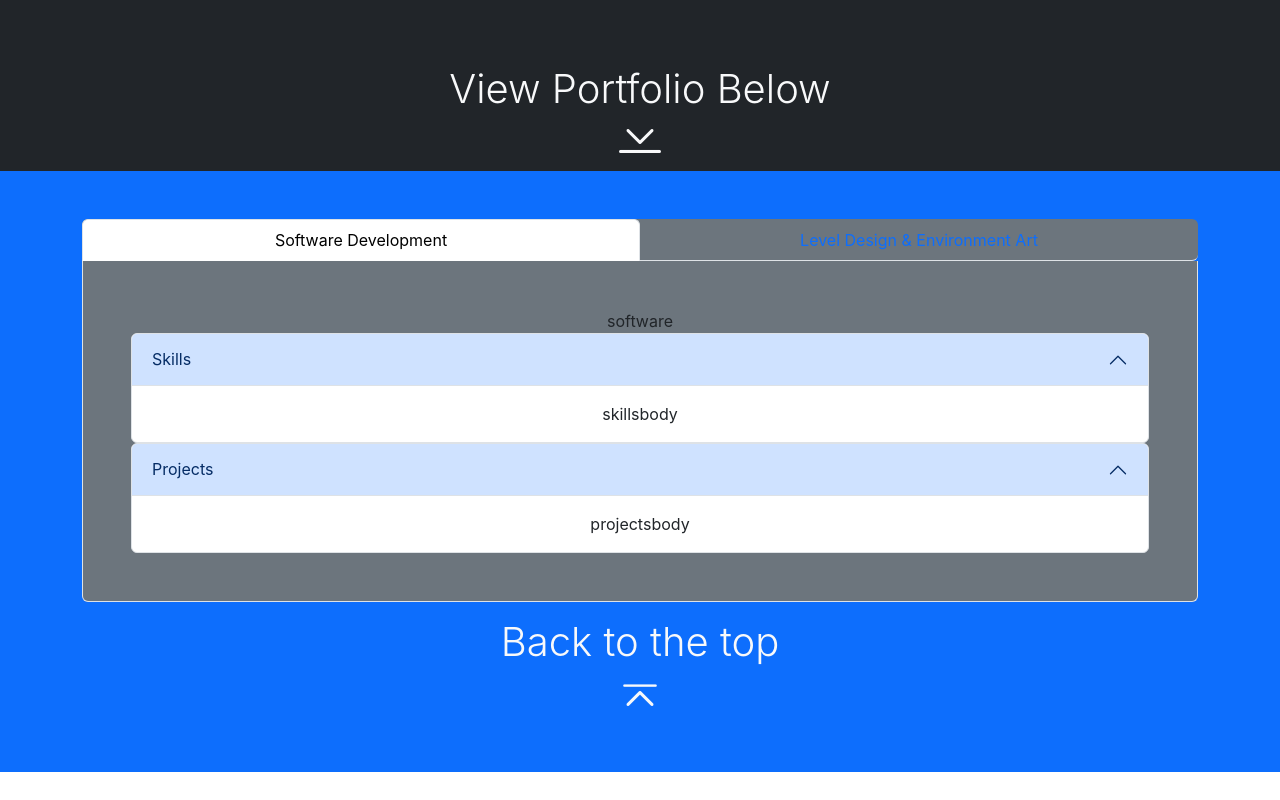
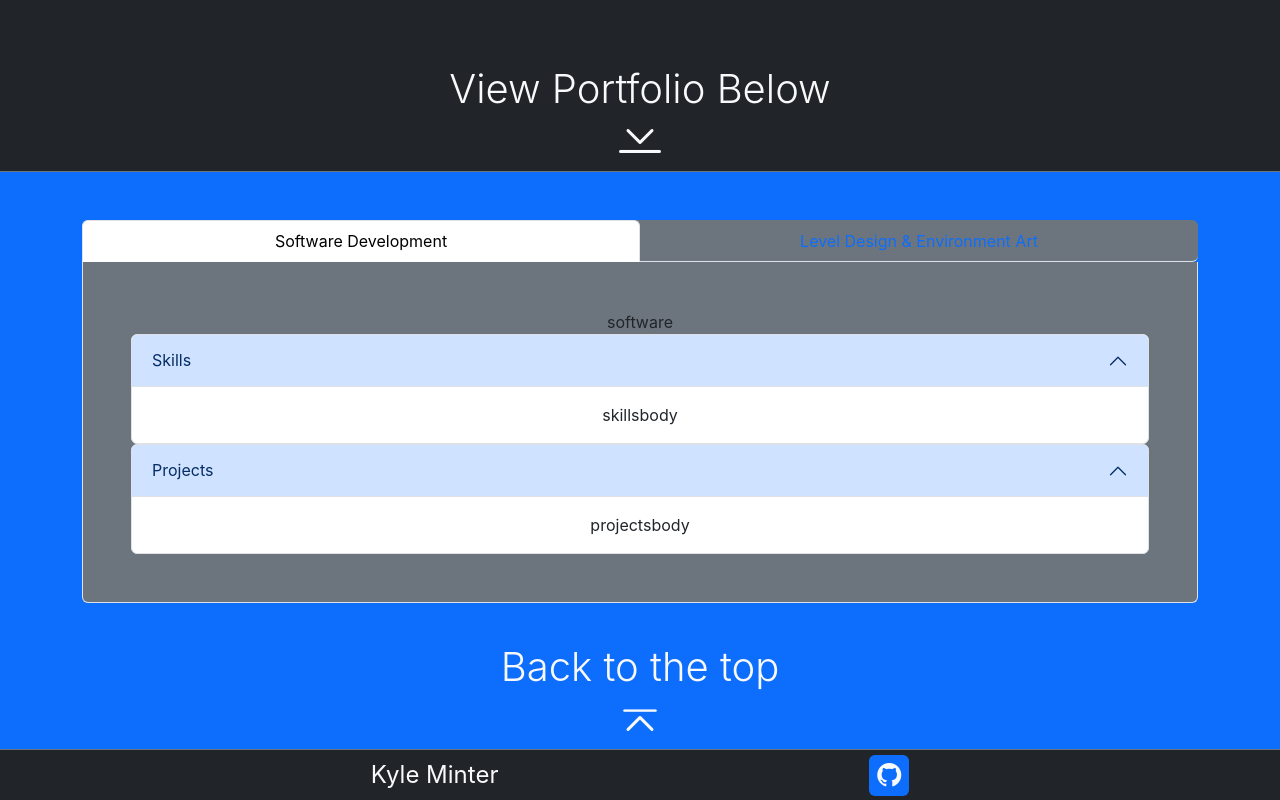
Before and after one commit to KyleMinter/KyleMinter.github.io, a React (Create React App) app: page / in a window 1280 px wide. Shown: the part 629-1429 px from the top of the page. Before the commit the page ends 1401 px from the top, so only its background shows below. Built offline with nearby package versions, Linux system fonts and the light colour scheme; the HTML template or start-up script is replaced by a standard one.

Commit message:
Created site footer and reusable icon component

```diff
--- a/src/App.js
+++ b/src/App.js
@@ -5,6 +5,7 @@ import Col from 'react-bootstrap/Col';
 import BioPageContent from './bio_page/BioPageContent';
 import PortfolioTabs from './portfolio_page/PortfolioTabs';
 import PageFooter from './footers/PageFooter';
+import SiteFooter from './footers/SiteFooter';
 
 function App() {
   return (
@@ -22,9 +23,14 @@ function App() {
         </Container>
       </div>
 
-      <div id="portfolio_tabs" className="p-5">
+      <div id="portfolio_tabs" className="pt-5 mb-0 pb-0 border-top border-secondary">
         <PortfolioTabs/>
-        <PageFooter icon={"bi bi-chevron-bar-up"} text={"Back to the top"} link={"#bio_page"} />
+
+        <div className="mt-4">
+          <PageFooter icon={"bi bi-chevron-bar-up"} text={"Back to the top"} link={"#bio_page"} />
+        </div>
+
+        <SiteFooter/>
       </div>
     </div>
   );
--- /dev/null
+++ b/src/footers/SiteFooter.js
@@ -0,0 +1,12 @@
+import React from 'react';
+import Icon from '../icons/Icon';
+
+export default function SiteFooter()
+{
+    return (
+        <footer className="d-flex flex-wrap justify-content-evenly align-items-center py-1 bg-dark border-top border-secondary text-light">
+            <span className="fs-4">Kyle Minter</span>
+            <h2 className="m-0"><Icon icon={"bi bi-github"} link={"https://github.com/KyleMinter/KyleMinter.github.io"} background={"bg-primary"} /></h2>
+        </footer>
+    );
+}
--- /dev/null
+++ b/src/icons/Icon.js
@@ -0,0 +1,24 @@
+import React, {useState} from 'react';
+import Badge from 'react-bootstrap/Badge';
+
+export default function Icon({icon = "bi bi-question-circle-fill", link = null, background = ""})
+{
+    const [hovered, setHovered] = useState(false);
+
+    const baseClassNames = "text-light p-2";
+
+    return (
+        <a href={link}>
+            <Badge
+                onMouseEnter={() => setHovered(true)}
+                onMouseLeave={() => setHovered(false)}
+                className=
+                {
+                    (hovered && background !== "" && link != null) ? (`${background} ${baseClassNames} bg-gradient`) : (`${background} ${baseClassNames}`)
+                }
+            >
+                <i className={icon} styles="font-size: 2rem;"/>
+            </Badge>
+        </a>
+    );
+}
```
